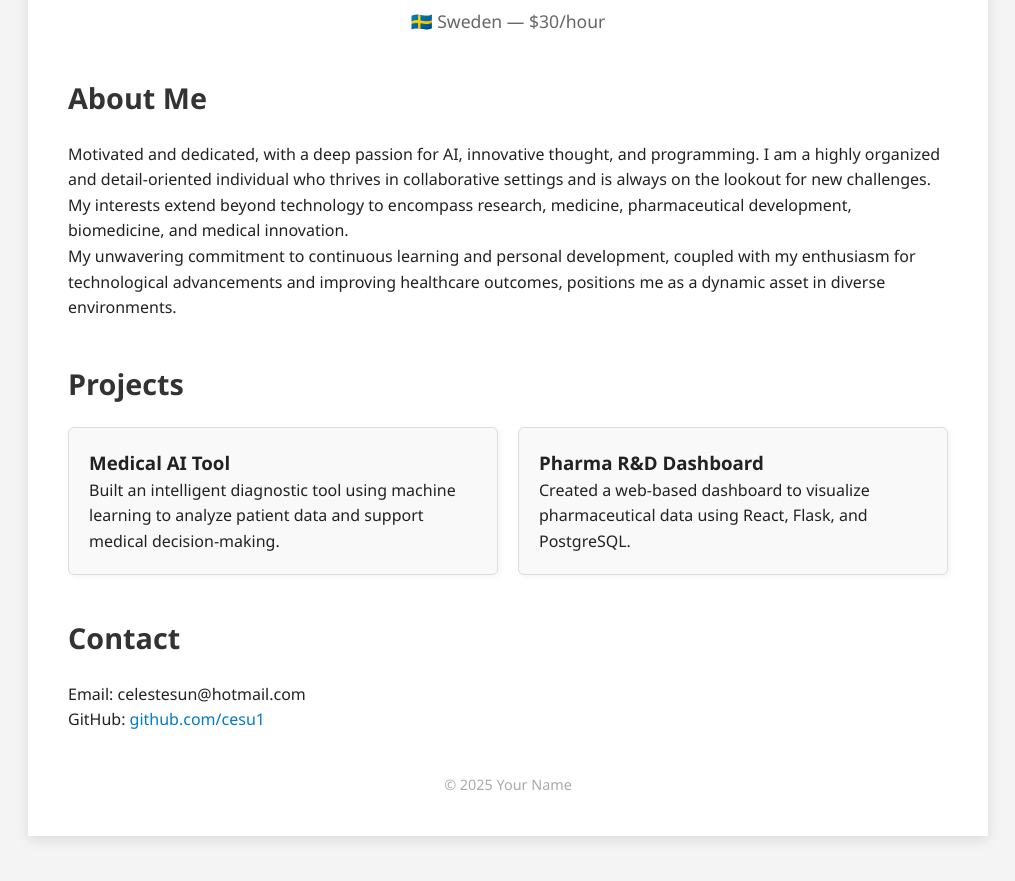
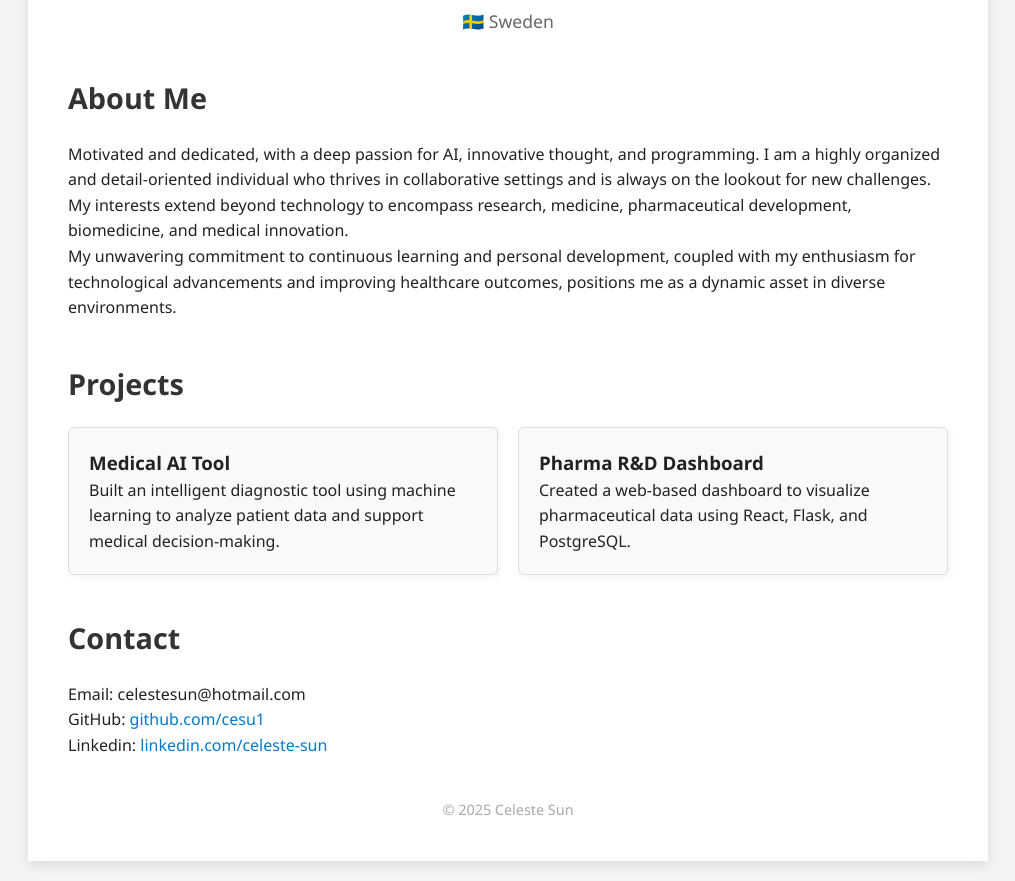
Before and after one commit to cesu1/cesu1, a plain HTML site: page index.html in a window 1280 px wide. Shown: the part 206-1087 px from the top of the page, without its empty margins (132-1147 px from the left). Before the commit the page ends 1062 px from the top, so only its background shows below. Drawn offline with Linux system fonts and the light colour scheme.

Commit message:
added in html

```diff
--- a/index.html
+++ b/index.html
@@ -12,7 +12,7 @@
   <div class="container">
     <header>
       <h1>Software Developer | Fullstack Programmer</h1>
-      <p class="subhead">🇸🇪 Sweden — $30/hour</p>
+      <p class="subhead">🇸🇪 Sweden</p>
     </header>
 
     <section id="about">
@@ -49,10 +49,11 @@
       <h2>Contact</h2>
       <p>Email: celestesun@hotmail.com</p>
       <p>GitHub: <a href="https://github.com/cesu1">github.com/cesu1</a></p>
+      <p>Linkedin: <a href="https://www.linkedin.com/in/celeste-sun-449729191/">linkedin.com/celeste-sun</a></p>
     </section>
 
     <footer>
-      <p>&copy; 2025 Your Name</p>
+      <p>&copy; 2025 Celeste Sun</p>
     </footer>
   </div>
 </body>
```
